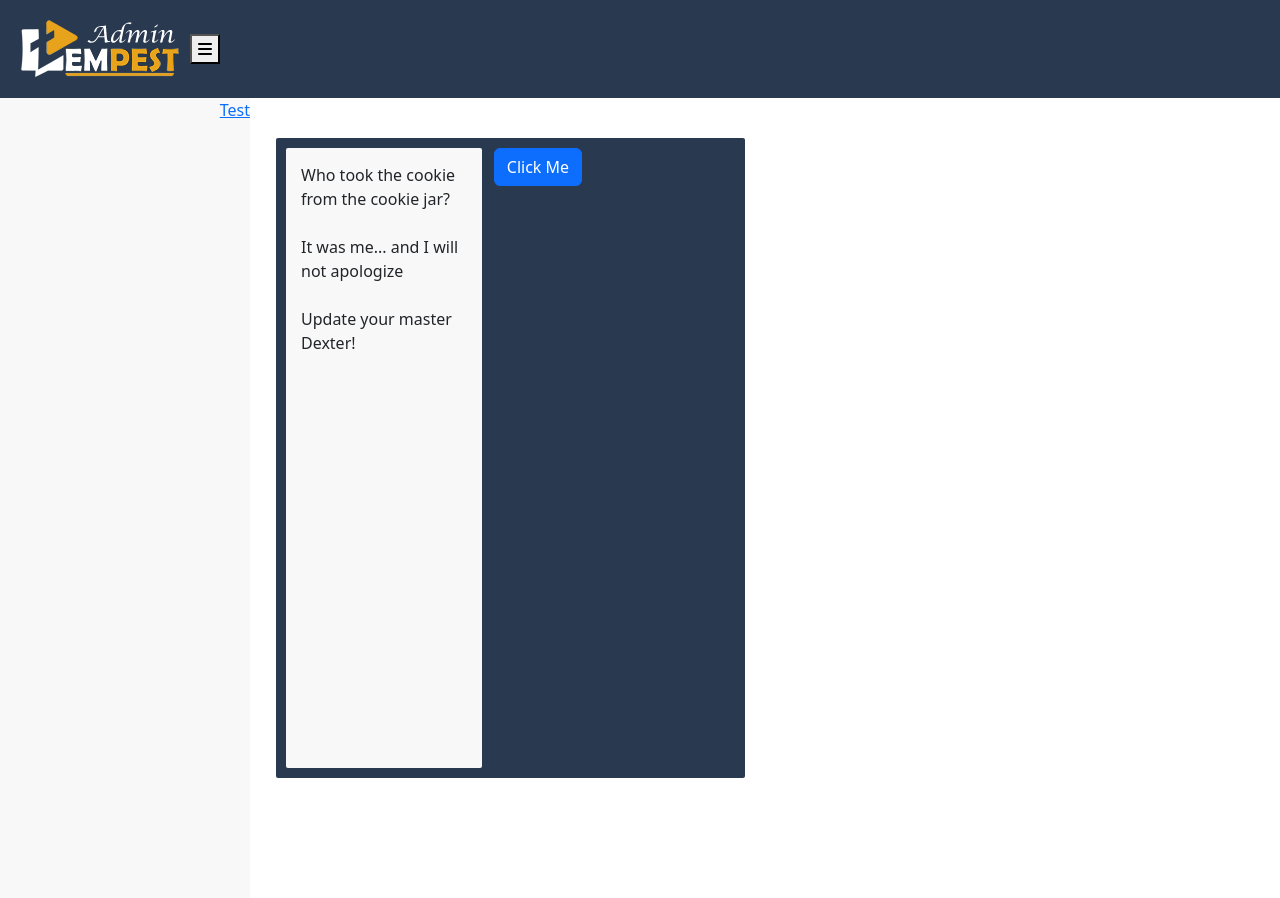
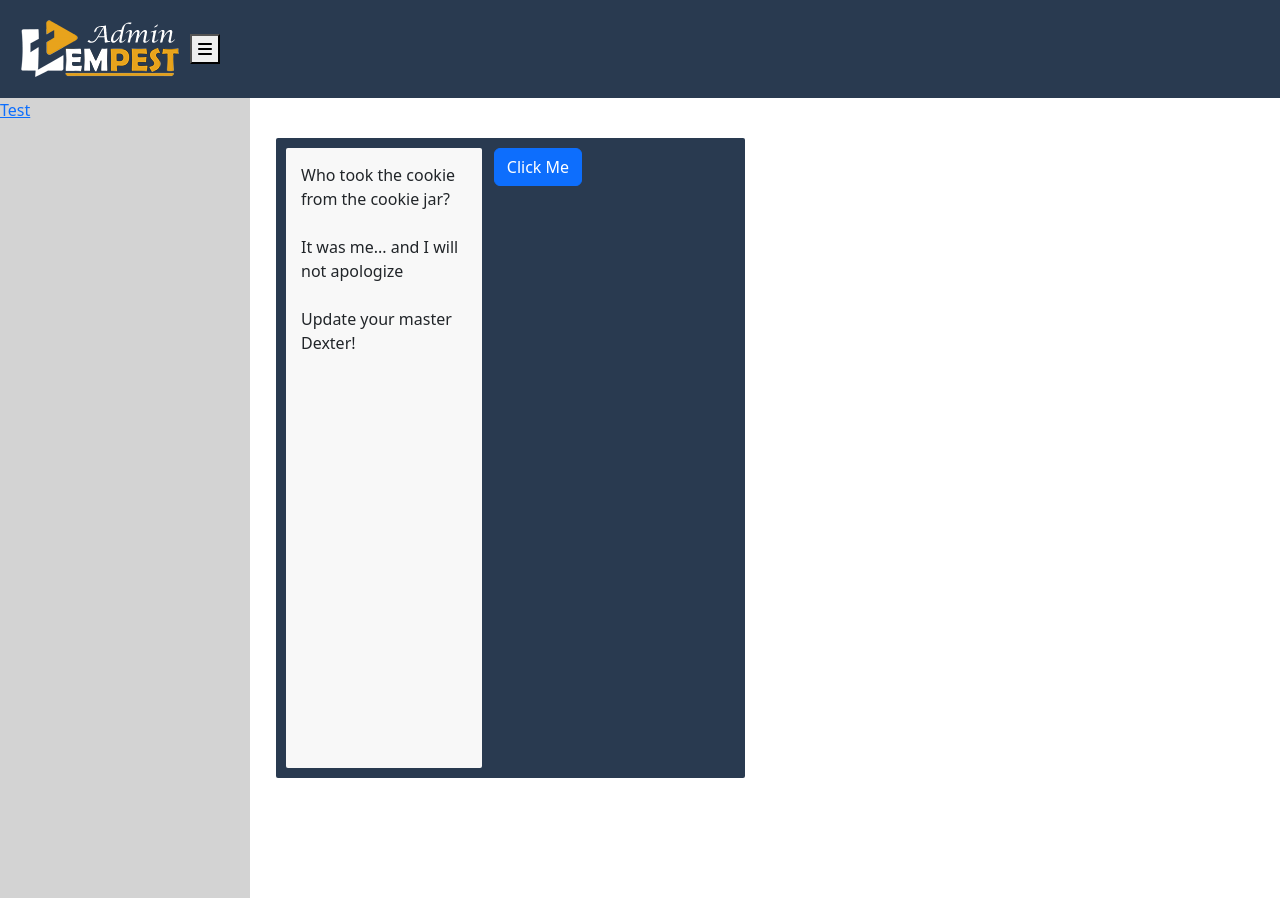
Before and after one commit to Bulwark-Pest/tem-pest-admin-plus, a Vue app: page / in a window 1280 px wide. Both pictures are taken after a click on the button 205 px from the left and 49 px from the top of the page. Built offline with nearby package versions, Linux system fonts and the light colour scheme.

Commit message:
Messed up things

```diff
--- a/index.html
+++ b/index.html
@@ -3,7 +3,7 @@
   <head>
     <meta charset="UTF-8">
     <link rel="icon" href="/favicon.png">
-      <link href="https://cdn.jsdelivr.net/npm/bootstrap@5.3.0-alpha1/dist/css/bootstrap.min.css" rel="stylesheet">
+	<link href="https://cdn.jsdelivr.net/npm/bootstrap@5.3.0-alpha1/dist/css/bootstrap.min.css" rel="stylesheet">
 	<link href="https://cdn.jsdelivr.net/npm/bootstrap-icons@1.10.0/font/bootstrap-icons.css" rel="stylesheet">
 	<link href="https://cdnjs.cloudflare.com/ajax/libs/font-awesome/6.0.0-beta3/css/all.min.css" rel="stylesheet">
     <meta name="viewport" content="width=device-width, initial-scale=1.0">
--- a/src/assets/main.css
+++ b/src/assets/main.css
@@ -10,6 +10,5 @@ body {
   font-size: 20px;
   margin: 0;
   padding: 0;
-  box-sizing: border-box;
   background-color: var(--background-color);
  }
--- a/src/components/common/Header.vue
+++ b/src/components/common/Header.vue
@@ -38,13 +38,4 @@ nav {
 img {
 padding: 10px;
 }
-
-a {
-  text-decoration: none;
-  color: var(--primary-color);
-}
-
-a:hover {
-  color: var(--tertiary-color);
-}
 </style>
--- a/src/components/common/Sidebar.vue
+++ b/src/components/common/Sidebar.vue
@@ -5,11 +5,11 @@ const sidebarStore = useSidebarStore()
 </script>
 
 <template>
-  <div class="content">
-    <div class="expand" :class="{ 'collapse': !sidebarStore.isSidebarOpen }"
+  <div class="d-flex">
+    <div :class="['sidebar position-absolute', sidebarStore.isSidebarOpen ? 'expand' : 'collapse']"
          @mouseover="!sidebarStore.isSidebarLocked && sidebarStore.setSidebarState(true)"
          @mouseout="!sidebarStore.isSidebarLocked && sidebarStore.setSidebarState(false)">
-      <div class="nav-routes">
+      <div>
         <router-link to="Test">Test</router-link>
       </div>
     </div>
@@ -17,32 +17,18 @@ const sidebarStore = useSidebarStore()
 </template>
 
 <style scoped>
-.content {
-  display: flex;
-  flex-direction: row;
+.sidebar {
+  background-color: var(--background-color);
+  height: 100%;
+
+  transition: 0.3s ease;
 }
 
 .expand {
-  display: flex;
-  flex-direction: row;
   width: 250px;
-  height: 100%;
-  color: var(--secondary-color);
-  background-color: var(--primary-color);
-  position: absolute;
-
-  transition: 0.3s ease;
 }
 
 .collapse {
   width: 50px;
 }
-
-.nav-routes {
-  display: flex;
-  flex: 1;
-  justify-content: flex-end;
-  gap: 12px;
-  list-style: none;
-}
 </style>
```
